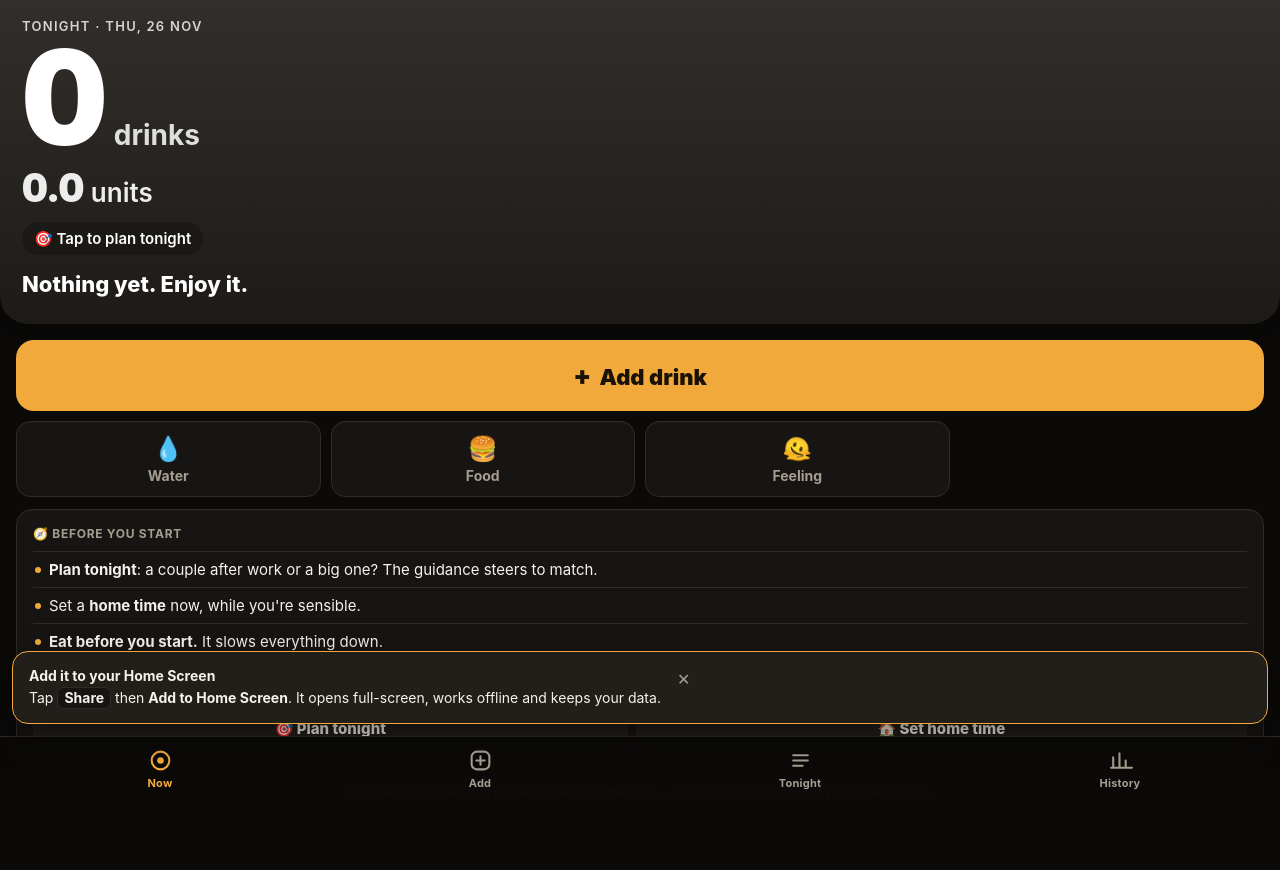
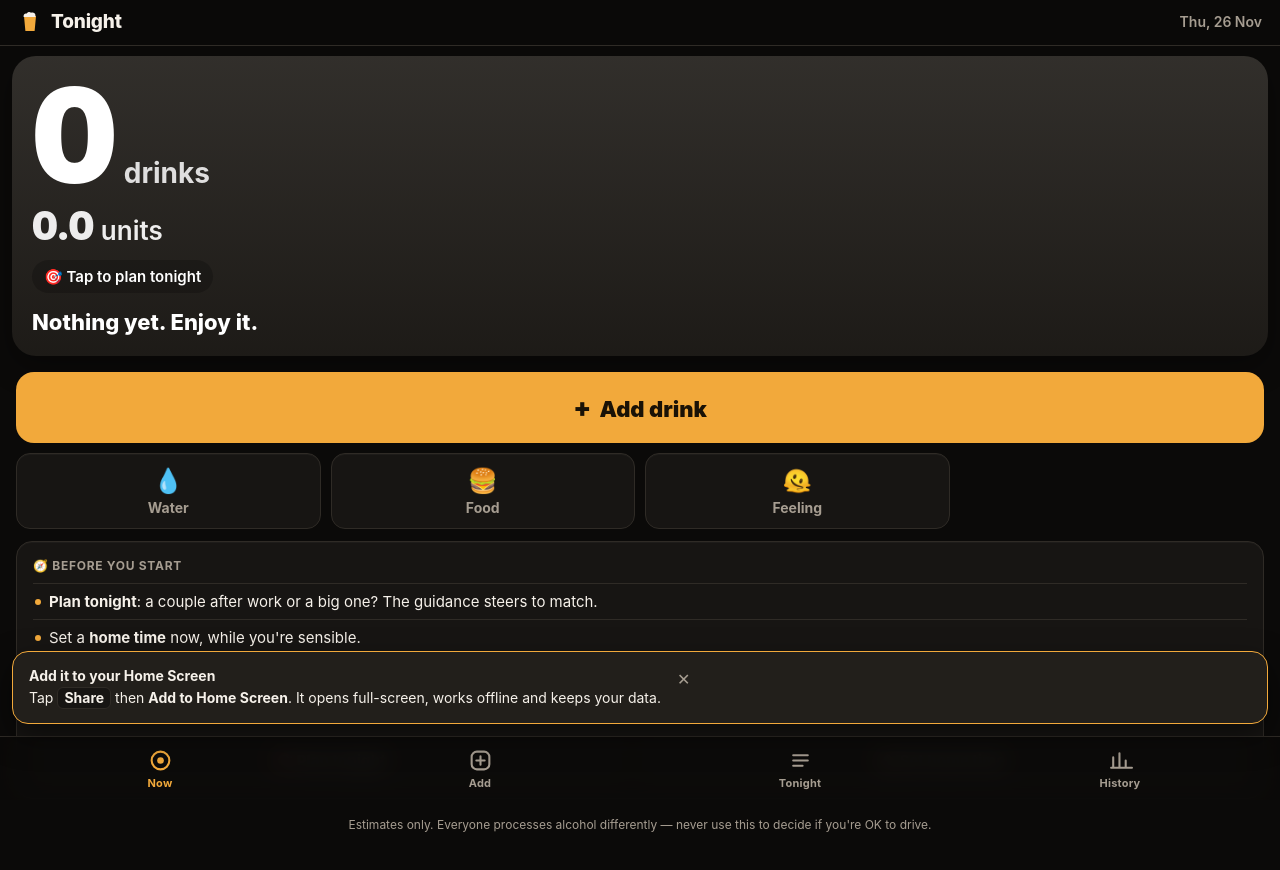
Before and after one commit to rooneygiggs88/Drink-tracker, a plain HTML site: page index.html in a window 1280 px wide. Drawn offline with Linux system fonts and the light colour scheme.

Commit message:
App header under the status bar; panel as a card; tally pill pinned on other tabs
Co-Authored-By: Claude Opus 5.5 <noreply@anthropic.com>
Claude-Session: https://claude.ai/code/session_01VPDdAECdu8Rn1DZJVQjs3v

```diff
--- a/app.js
+++ b/app.js
@@ -1481,6 +1481,7 @@ function renderNow(a) {
   const timeLvl = (g.missed || g.leaveNow || g.pastHome) ? 2 : g.trainSoon ? 1 : -1;
   setLevelClass($('panel'), n ? Math.max(a.level, timeLvl) : a.level);
   $('nowDate').textContent = 'Tonight · ' + fmtNight(a.key) + (a.ended ? ' · done at ' + fmtTime(a.ended) : '');
+  $('hdrSub').textContent = fmtNight(a.key) + (a.ended ? ' · done ' + fmtTime(a.ended) : '');
   $('nowDrinks').textContent = n;
   $('nowDrinksLabel').textContent = n === 1 ? 'drink' : 'drinks';
   $('nowUnits').textContent = fmtUnits(s.units);
@@ -1785,6 +1786,8 @@ function homeClock(a) {
 }
 
 function renderBar(a) {
+  $('hdrTitle').textContent = { now: 'Tonight', add: 'Add a drink', tonight: "Tonight's log", history: 'History' }[state.view];
+  if (state.view !== 'now') $('hdrSub').textContent = fmtNight(a.key);
   const bar = $('bar');
   bar.hidden = state.view === 'now';
   setLevelClass(bar, a.level);
--- a/index.html
+++ b/index.html
@@ -17,6 +17,14 @@
 </head>
 <body>
   <!-- Slim status bar shown on every screen except Now -->
+  <header class="app-header" id="appHeader">
+    <div class="hdr-left">
+      <svg class="hdr-logo" viewBox="0 0 24 24" aria-hidden="true"><path d="M6 6h12l-1.4 15H7.4z" class="glass"/><path d="M5.6 6c0-2 1.6-3 3.2-2.4C9.6 2 11.8 1.6 13 2.8c1.6-1 4.4-.2 4.4 2.2V7H5.6z" class="head"/></svg>
+      <span id="hdrTitle">Tonight</span>
+    </div>
+    <span class="hdr-right" id="hdrSub"></span>
+  </header>
+
   <header class="bar lvl-none" id="bar" hidden>
     <span id="barMain">0 drinks · 0.0 units</span>
     <span id="barSub"></span>
--- a/styles.css
+++ b/styles.css
@@ -801,3 +801,45 @@ button.tile:active { transform: scale(.97); }
 .plan-sec-head { font-size: 13px; color: var(--muted); text-transform: uppercase; letter-spacing: .06em; font-weight: 700; margin-bottom: 10px; }
 .plan-sec .field { margin-top: 12px; }
 .toggles.left { justify-content: flex-start; margin-top: 10px; }
+
+/* ---------- App header: anchors the top under the status bar ---------- */
+:root { --hdr-h: 46px; }
+.app-header {
+  position: sticky;
+  top: 0;
+  z-index: 8;
+  display: flex;
+  align-items: center;
+  justify-content: space-between;
+  gap: 12px;
+  padding: calc(var(--safe-top) + 6px) 18px 8px;
+  min-height: calc(var(--safe-top) + var(--hdr-h));
+  background: rgba(11,10,9,.94);
+  -webkit-backdrop-filter: blur(14px);
+  backdrop-filter: blur(14px);
+  border-bottom: 1px solid var(--line);
+}
+.hdr-left { display: flex; align-items: center; gap: 9px; font-size: 19px; font-weight: 800; letter-spacing: -.01em; }
+.hdr-logo { width: 24px; height: 24px; }
+.hdr-logo .glass { fill: var(--accent); }
+.hdr-logo .head { fill: var(--text); }
+.hdr-right { font-size: 14px; font-weight: 600; color: var(--muted); }
+
+/* The traffic-light panel becomes a card under the header */
+.panel {
+  margin: 10px 12px 0;
+  padding: 16px 20px 20px;
+  border-radius: 24px;
+}
+.panel-date { display: none; }
+
+/* On other tabs the tally is a pinned pill under the header */
+.bar {
+  top: calc(var(--safe-top) + var(--hdr-h) + 2px);
+  margin: 10px 12px 0;
+  padding: 12px 16px;
+  border-radius: 16px;
+  font-size: 18px;
+  box-shadow: 0 8px 24px rgba(0,0,0,.35);
+}
+.bar { box-shadow: 0 -12px 0 0 var(--bg), 0 8px 24px rgba(0,0,0,.35); }   /* cover the gap above when pinned */
--- a/sw.js
+++ b/sw.js
@@ -1,5 +1,5 @@
 // Bump CACHE when you change any app file so phones pick up the update.
-const CACHE = 'drink-tracker-v30';
+const CACHE = 'drink-tracker-v32';
 const ASSETS = [
   './',
   './index.html',
```
